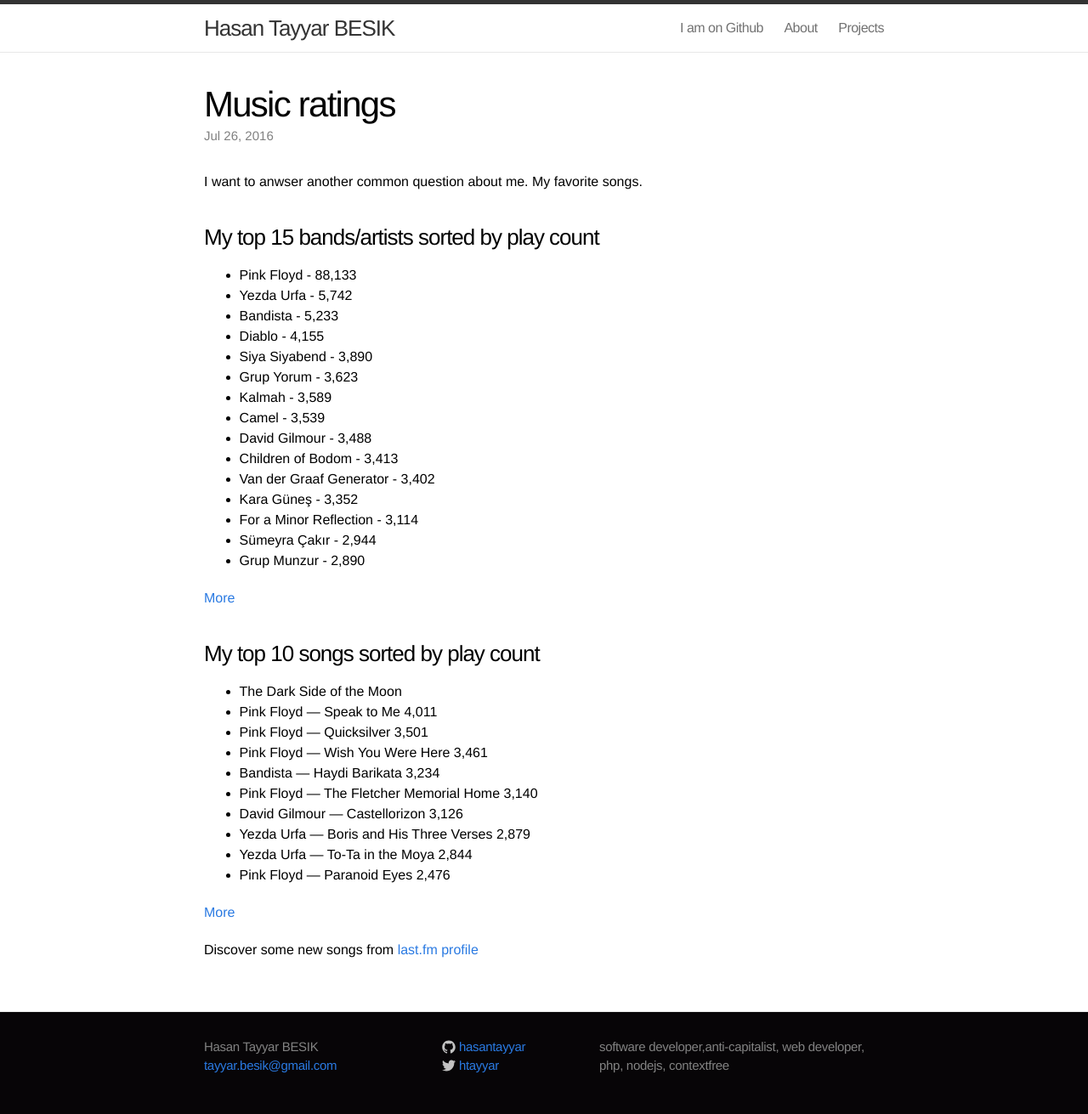
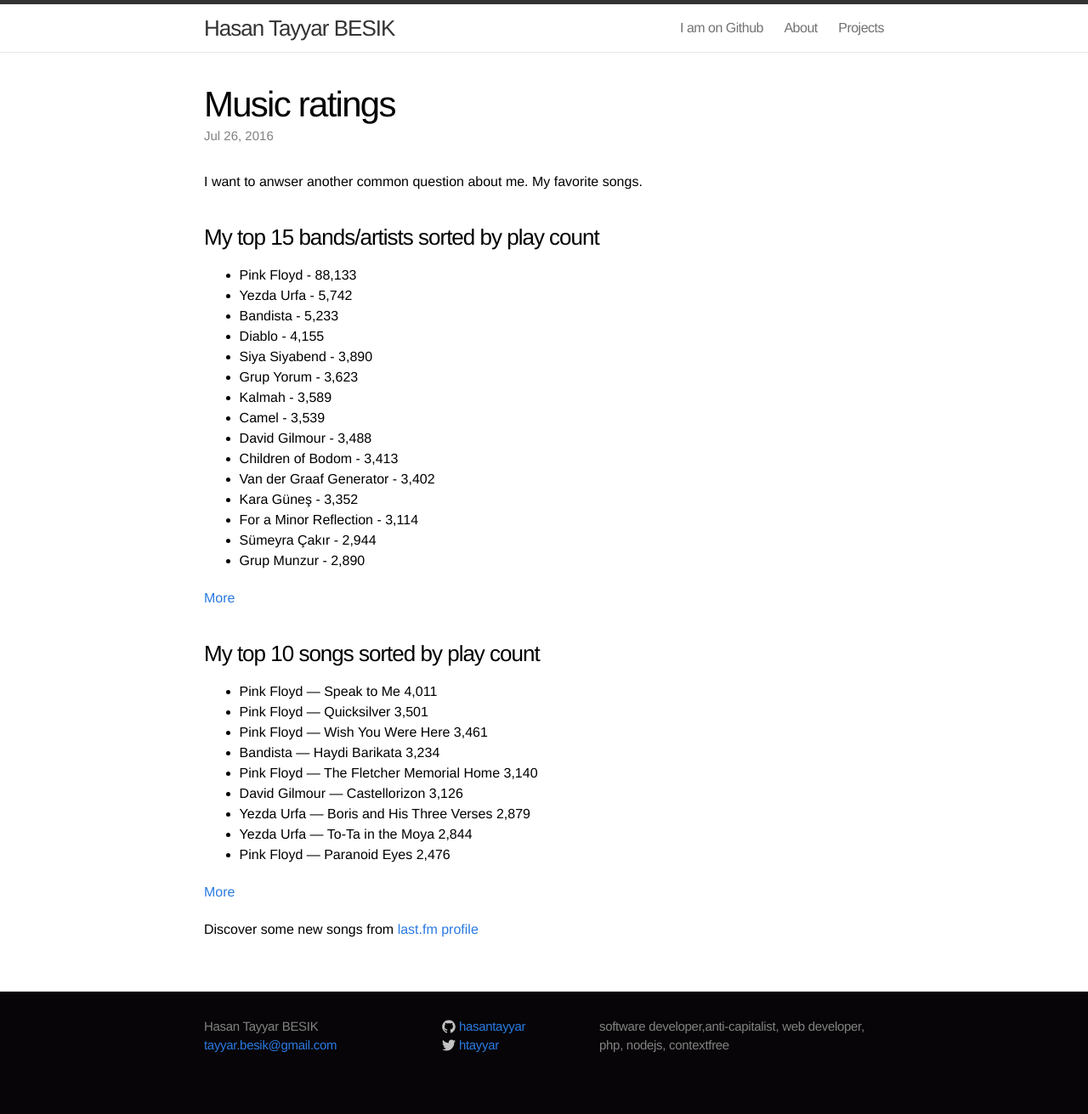
Before and after one commit to hasantayyar/hasantayyar.net, a Jekyll site: the page built from _posts/2016-09-14-music.markdown, in a window 1280 px wide. Shown: the whole page at 85% size. Built offline with Jekyll 4.4.1, drawn with Linux system fonts in a browser that asks for light colours; nearby versions of some CDN libraries; some web fonts are replaced; Markdown is read by kramdown in place of the engine named in the settings; after the commit the page ends 1287 px from its top, so only the background shows below that.

Commit message:
Update 2016-09-14-music.markdown

```diff
--- a/_posts/2016-09-14-music.markdown
+++ b/_posts/2016-09-14-music.markdown
@@ -28,7 +28,6 @@
 
 ###My top 10 songs sorted by play count
 
-- The Dark Side of the Moon
 - Pink Floyd — Speak to Me 4,011
 - Pink Floyd — Quicksilver 3,501
 - Pink Floyd — Wish You Were Here 3,461
```
